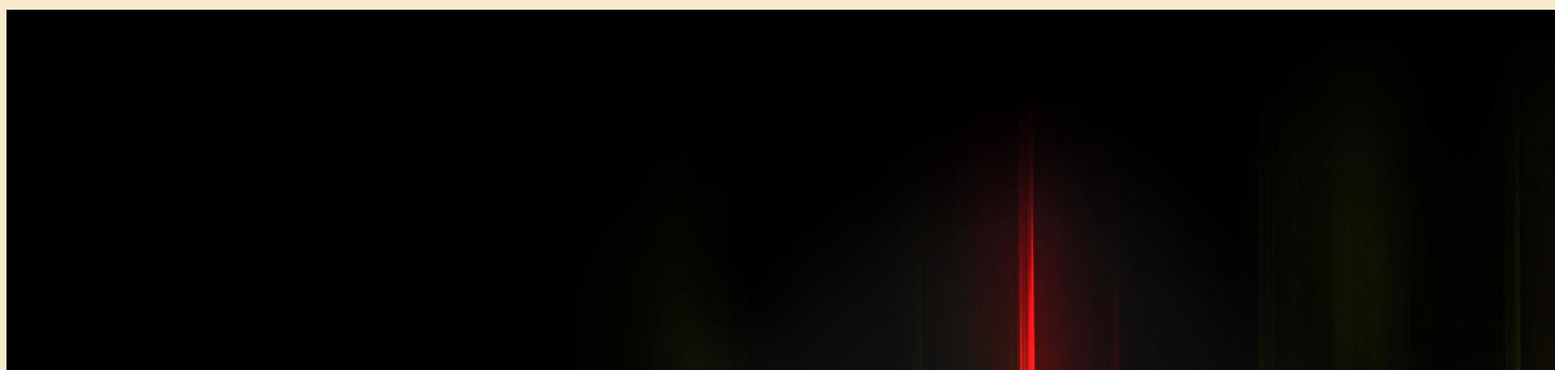
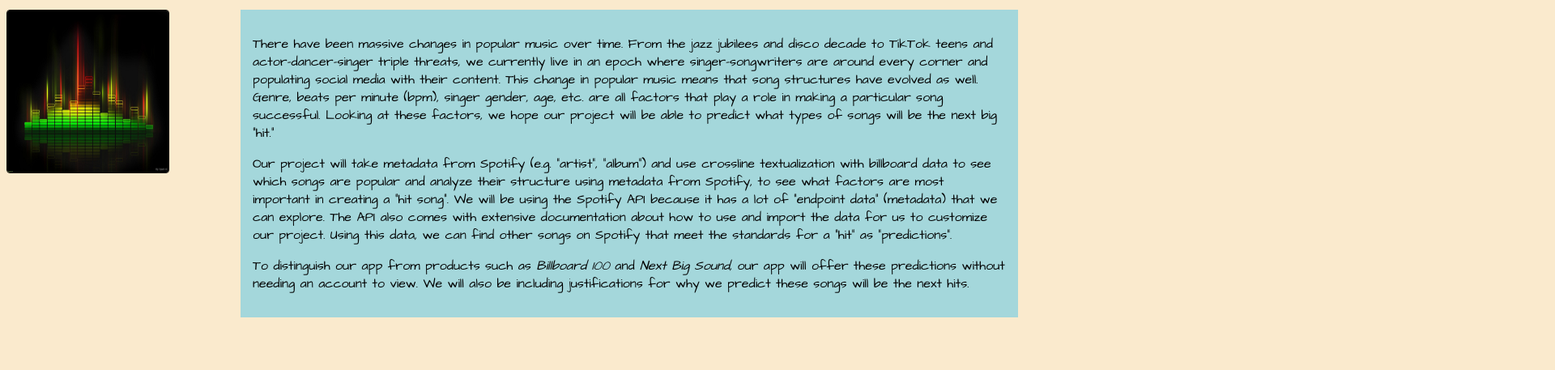
Before and after one commit to mkalavad/INST377-Team11, a website: page public/index.html in a window 1280 px wide. Shown: the part 159-616 px from the top of the page at 81% size, 1920 px wide, since content can reach past the window. Drawn offline with Linux system fonts and the light colour scheme.

Commit message:
homepage edits

```diff
--- a/public/index.html
+++ b/public/index.html
@@ -25,17 +25,27 @@
   <div class="wrapper">
     <div class="container">
 
-      <div class="article">
-        <img src="generic_beats.jpg" />
+      <div class="content">
+        <div class="left-side">
+          <img
+          class="body-img"
+          src="generic_beats.jpg"
+          alt="Generic beats image."
+          width="199"
+          height="200"
+          />
+        </div>
       </div>
 
-      <div class="aside">
-        <p>There have been massive changes in popular music over time. From the jazz jubilees and disco decade to TikTok teens and actor-dancer-singer triple threats, we currently live in an epoch where singer-songwriters are around every corner and populating social media with their content. This change in popular music means that song structures have evolved as well. Genre, beats per minute (bpm), singer gender, age, etc. are all factors that play a role in making a particular song successful. Looking at these factors, we hope our project will be able to predict what types of songs will be the next big “hit.”</p>
+      <div class="content">
+        <div class="right-side">
+          <p>There have been massive changes in popular music over time. From the jazz jubilees and disco decade to TikTok teens and actor-dancer-singer triple threats, we currently live in an epoch where singer-songwriters are around every corner and populating social media with their content. This change in popular music means that song structures have evolved as well. Genre, beats per minute (bpm), singer gender, age, etc. are all factors that play a role in making a particular song successful. Looking at these factors, we hope our project will be able to predict what types of songs will be the next big “hit.”</p>
 
-        <p>Our project will take metadata from Spotify (e.g. “artist”, “album”) and use crossline textualization with billboard data to see which songs are popular and analyze their structure using metadata from Spotify, to see what factors are most important in creating a “hit song”. We will be using the Spotify API because it has a lot of “endpoint data” (metadata) that we can explore. The API also comes with extensive documentation about how to use and import the data for us to customize our project. Using this data, we can find other songs on Spotify that meet the standards for a “hit” as “predictions”.</p>
+          <p>Our project will take metadata from Spotify (e.g. “artist”, “album”) and use crossline textualization with billboard data to see which songs are popular and analyze their structure using metadata from Spotify, to see what factors are most important in creating a “hit song”. We will be using the Spotify API because it has a lot of “endpoint data” (metadata) that we can explore. The API also comes with extensive documentation about how to use and import the data for us to customize our project. Using this data, we can find other songs on Spotify that meet the standards for a “hit” as “predictions”.</p>
 
-        <p>To distinguish our app from products such as <em>Billboard 100</em> and <em>Next Big Sound</em>, our app will offer these predictions without needing an account to view. We will also be including justifications for why we predict these songs will be the next hits.</p>
+          <p>To distinguish our app from products such as <em>Billboard 100</em> and <em>Next Big Sound</em>, our app will offer these predictions without needing an account to view. We will also be including justifications for why we predict these songs will be the next hits.</p>
 
+        </div>
       </div>
 
     </div>
--- a/public/styles.css
+++ b/public/styles.css
@@ -97,11 +97,6 @@ nav a, nav span {
   padding: 15px;
 }
 
-.sublist1, .sublist2, .sublist3 {
-  font-family: 'Yellowtail', cursive;
-  font-weight: normal;
-}
-
 @media screen and (max-width: 1000px) {
   .container {
     justify-content: center;
```
